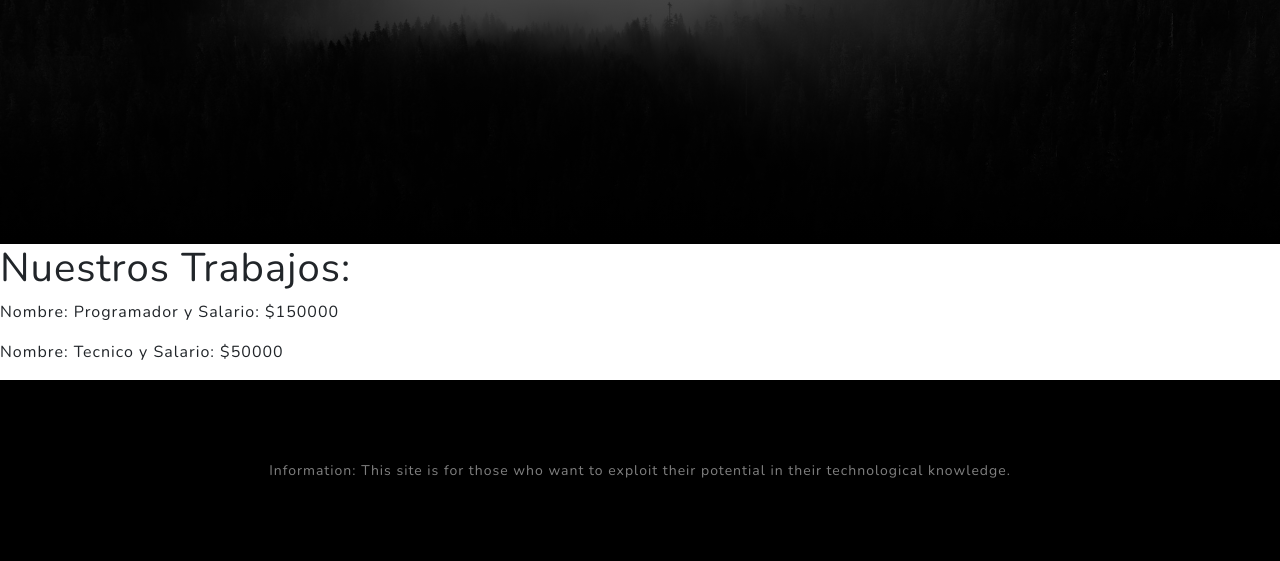
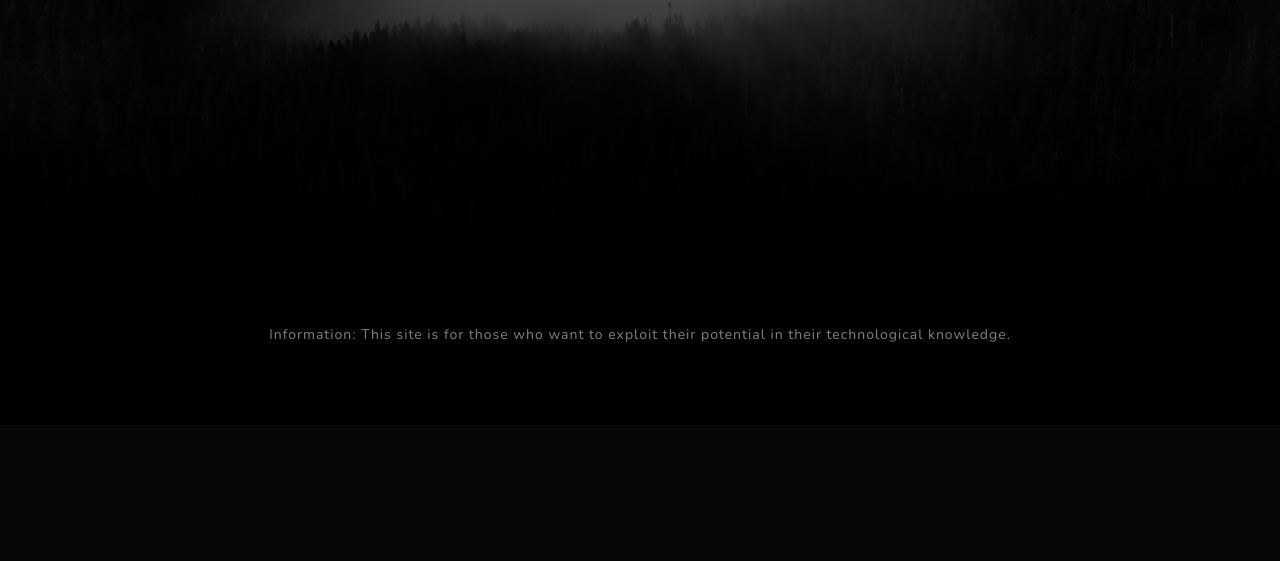
Before and after one commit to Simon-Martines/Entrega1-Martinez, a Django app: page /mostrar_trabajo/ in a window 1280 px wide. Shown: the part 556-1117 px from the top of the page. After the commit the page ends 898 px from the top, so only its background shows below. Run offline with Django 4.2, Linux system fonts and the light colour scheme; some libraries are stand-ins or nearby versions.

Commit message:
Update trabajo.html

```diff
--- a/MiApp2/Templates/MiApp2/trabajo.html
+++ b/MiApp2/Templates/MiApp2/trabajo.html
@@ -19,9 +19,4 @@
 
 {% block codigo_fatal2 %}
 
-    <h1>Nuestros Trabajos:</h1>
-    {% for trabajo in trabajo %}
-        <p>Nombre: {{trabajo.nombre}} y Salario: {{trabajo.sueldo}}</p>
-    {% endfor%}
-
 {% endblock %}
```
